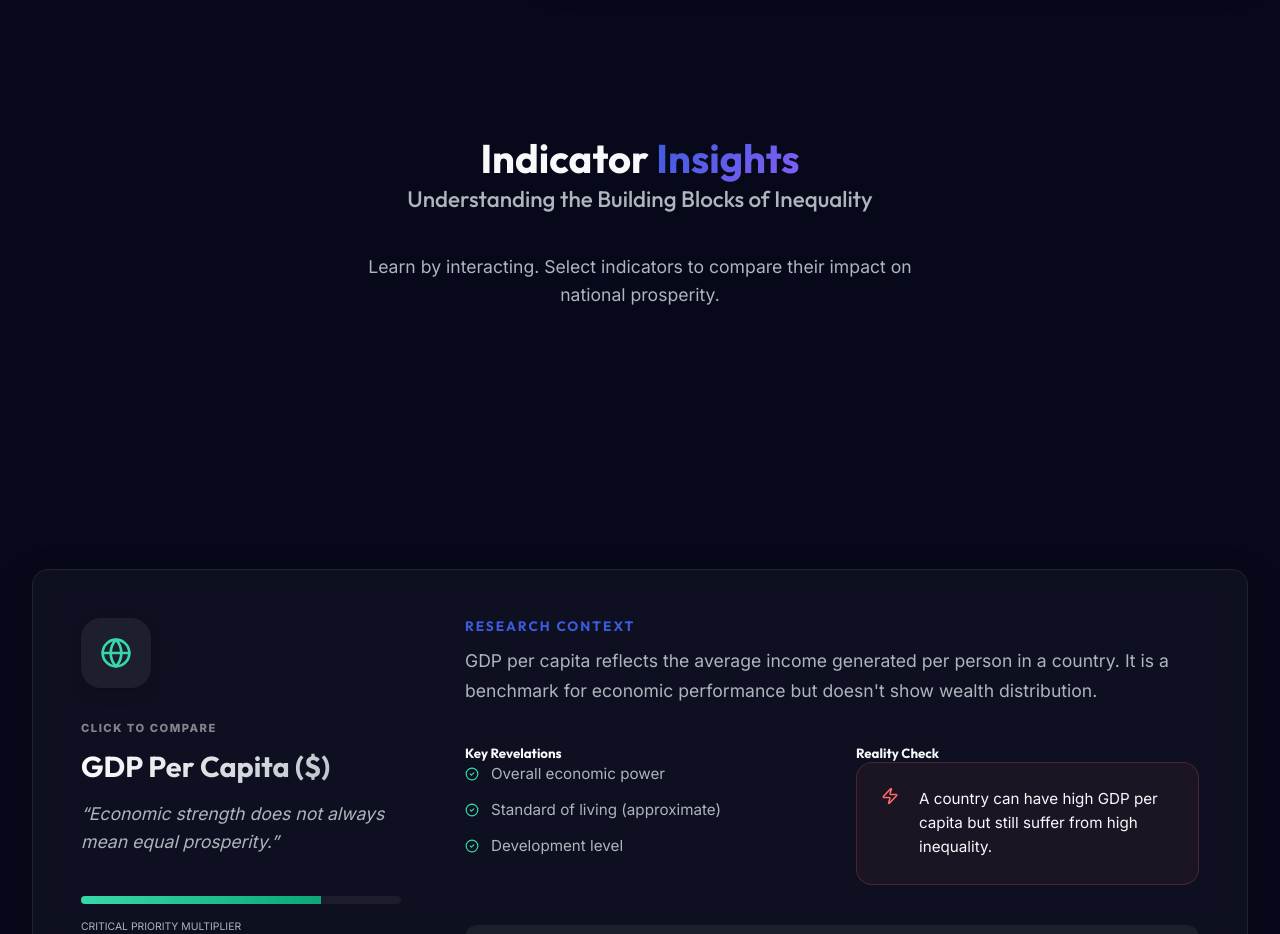
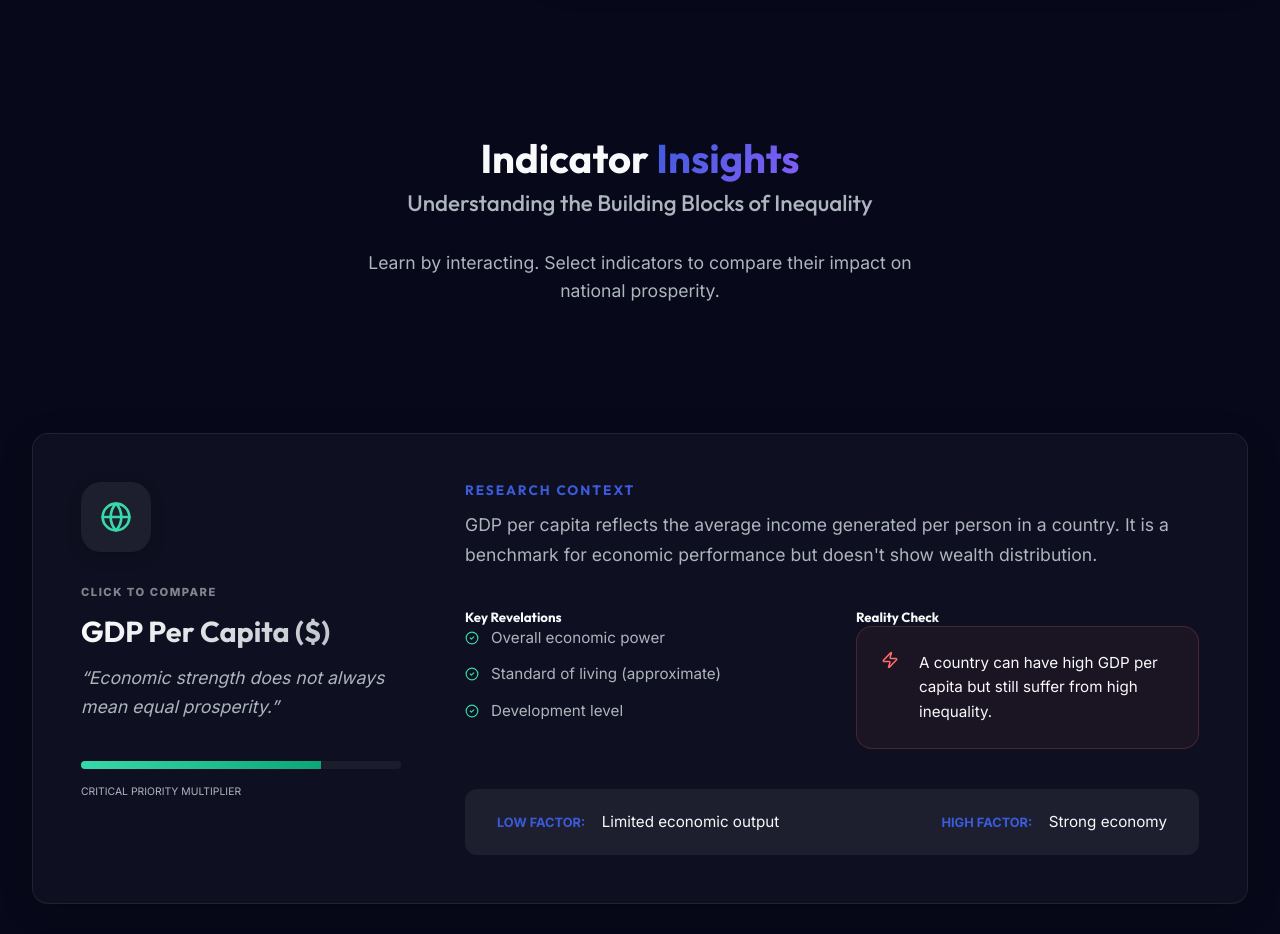
Before and after one commit to Kasireddy-Seshi-Reddy/global-income-distribution, a React (Vite) app in the folder frontend/: page /about in a window 1280 px wide. Shown: the part 940-1874 px from the top of the page. Built offline with nearby package versions, Linux system fonts and the light colour scheme; no server answers; sample sign-in values are in the browser's storage.

Commit message:
style(about): standardize vertical spacing and eliminate phantom gaps in storytelling section

```diff
--- a/frontend/src/pages/About.css
+++ b/frontend/src/pages/About.css
@@ -167,7 +167,7 @@
     flex-direction: column;
     align-items: center;
     text-align: center;
-    margin-bottom: 4rem;
+    margin-bottom: 2rem;
 }
 
 .storytelling-header .section-title {
@@ -177,7 +177,7 @@
 .storytelling-tagline {
     font-size: 1.4rem;
     color: var(--color-text-muted);
-    margin: -0.25rem 0 2.5rem; /* Tighter vertical alignment */
+    margin: 0 0 2rem;
     font-weight: 500;
 }
 
@@ -187,15 +187,19 @@
     top: 100px;
     z-index: 50;
     max-width: 800px;
-    margin: 0 auto 4rem;
+    margin: 0 auto;
     opacity: 0;
-    transform: translateY(-20px);
-    transition: all 0.5s cubic-bezier(0.175, 0.885, 0.32, 1.275);
+    height: 0;
+    overflow: hidden;
+    transform: translateY(-10px);
+    transition: all 0.4s ease;
     pointer-events: none;
 }
 
 .insight-highlight-bar.active {
     opacity: 1;
+    height: auto;
+    margin: 1.5rem auto 3rem;
     transform: translateY(0);
     pointer-events: auto;
 }
```
